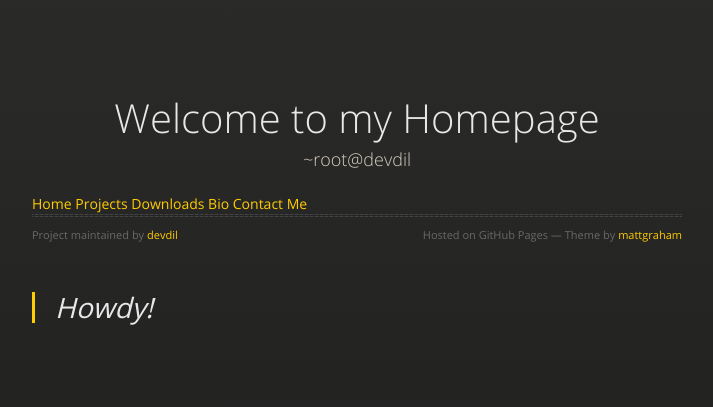
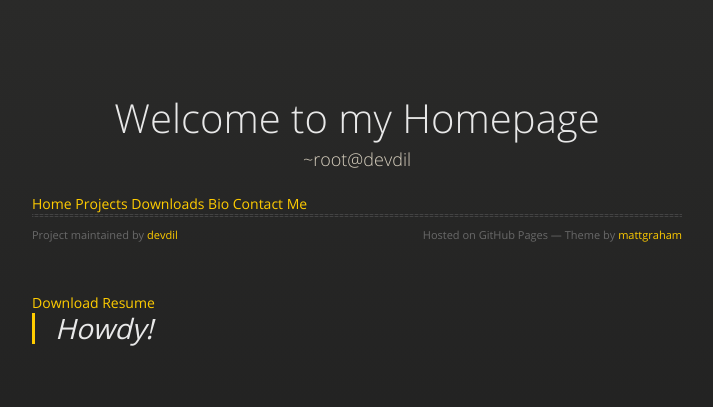
Before and after one commit to devdil/devdil.github.io, a plain HTML site: page index.html in a window 1280 px wide. Shown: the whole page, without its empty margins (283-996 px from the left). Drawn offline with nearby package versions, Linux system fonts and the light colour scheme.

Commit message:
Resume download link updated

```diff
--- a/index.html
+++ b/index.html
@@ -35,7 +35,7 @@
           <span class="credits left">Project maintained by <a href="https://github.com/devdil">devdil</a></span>
           <span class="credits right">Hosted on GitHub Pages &mdash; Theme by <a href="https://twitter.com/michigangraham">mattgraham</a></span>
         </div>
-
+        <a href="https://www.dropbox.com/s/4ccdi6ywvh03q75/myresume.pdf?dl=0" align="center">Download Resume</a>
         <blockquote>
 <h1>
 <a name="i-speak-zeros-and-ones" class="anchor" href="#i-speak-zeros-and-ones"><span class="octicon octicon-link"></span></a>Howdy!</h1>
```
